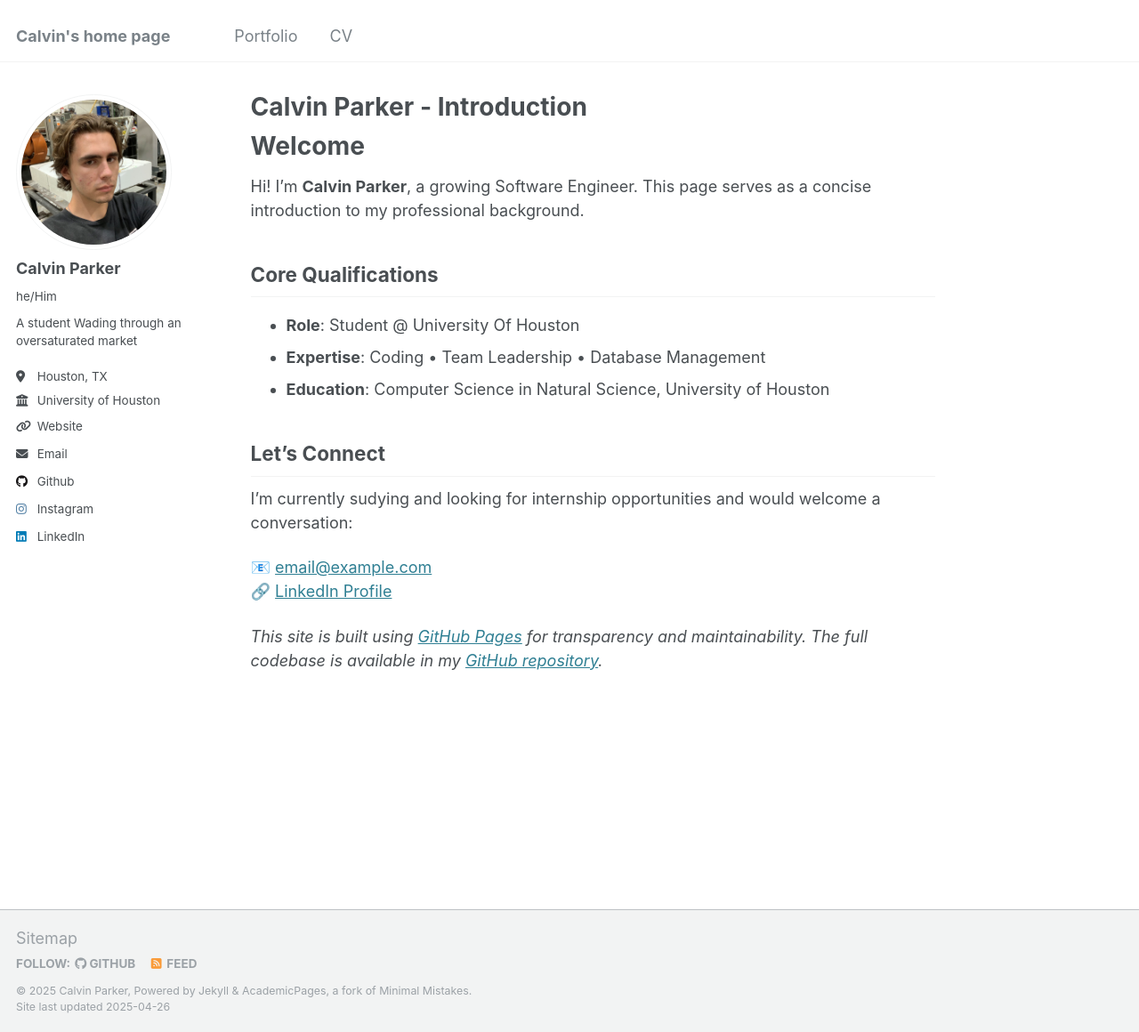
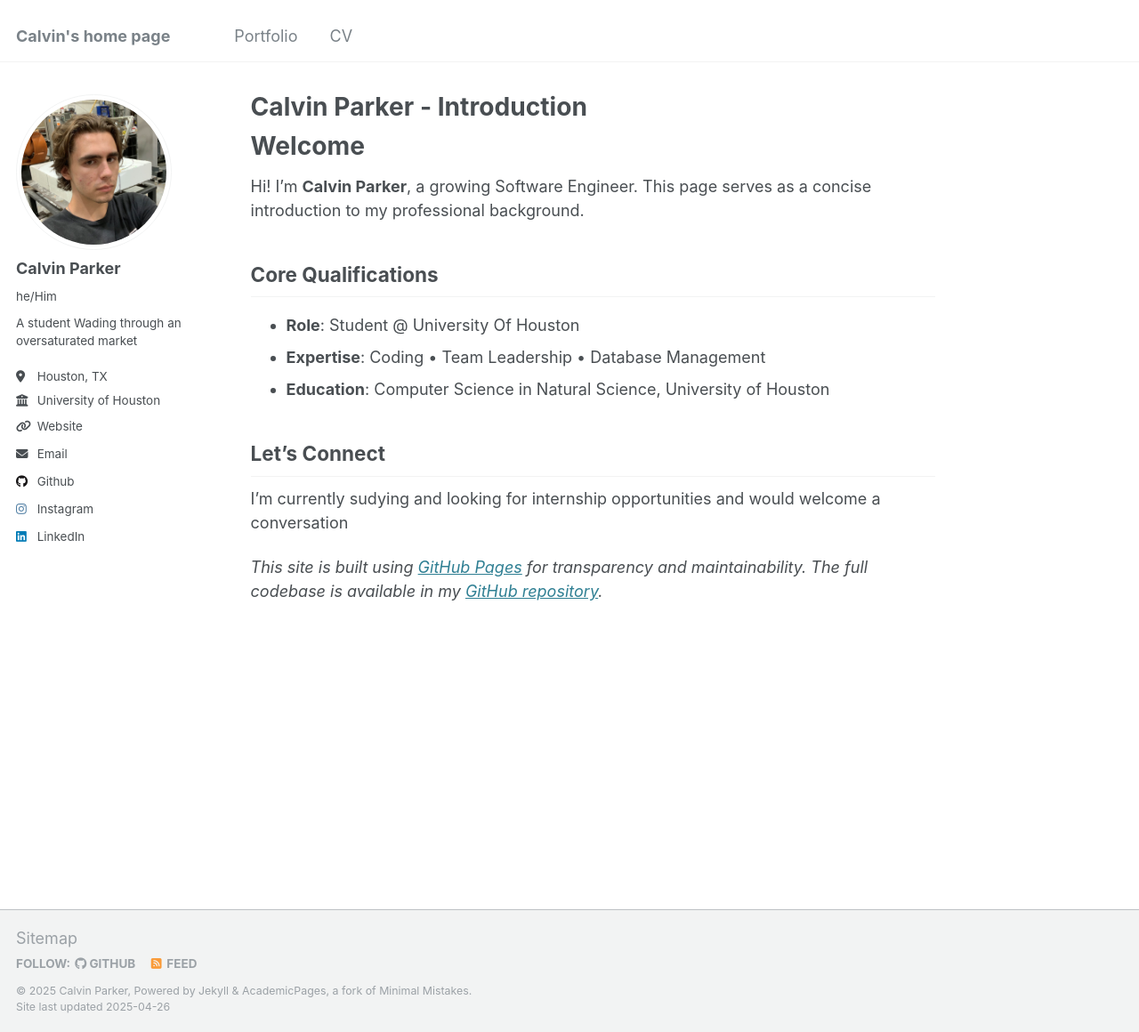
Before and after one commit to R0otB3er/R0otB3er.github.io, a Jekyll site: the page built from _pages/about.md, in a window 1280 px wide and 1160 px high. Shown: the whole window at 89% size. Built offline with Jekyll 4.4.1, drawn with Linux system fonts in a browser that asks for light colours.

Commit message:
changed about

```diff
--- a/_pages/about.md
+++ b/_pages/about.md
@@ -19,9 +19,7 @@ Hi! I'm **Calvin Parker**, a growing Software Engineer. This page serves as a co
 
 ## Let's Connect
 
-I'm currently sudying and looking for internship opportunities and would welcome a conversation:
+I'm currently sudying and looking for internship opportunities and would welcome a conversation
 
-📧 [email@example.com](mailto:email@example.com)
-🔗 [LinkedIn Profile](https://linkedin.com/in/yourprofile)
 
 *This site is built using [GitHub Pages](https://pages.github.com/) for transparency and maintainability. The full codebase is available in my [GitHub repository](https://github.com/yourusername).*
```
